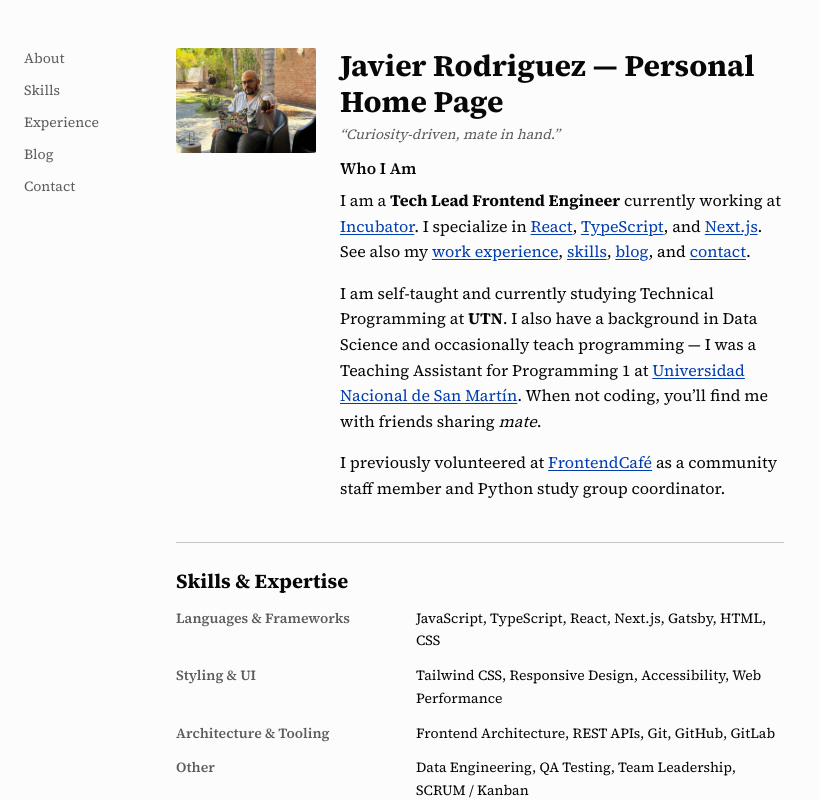
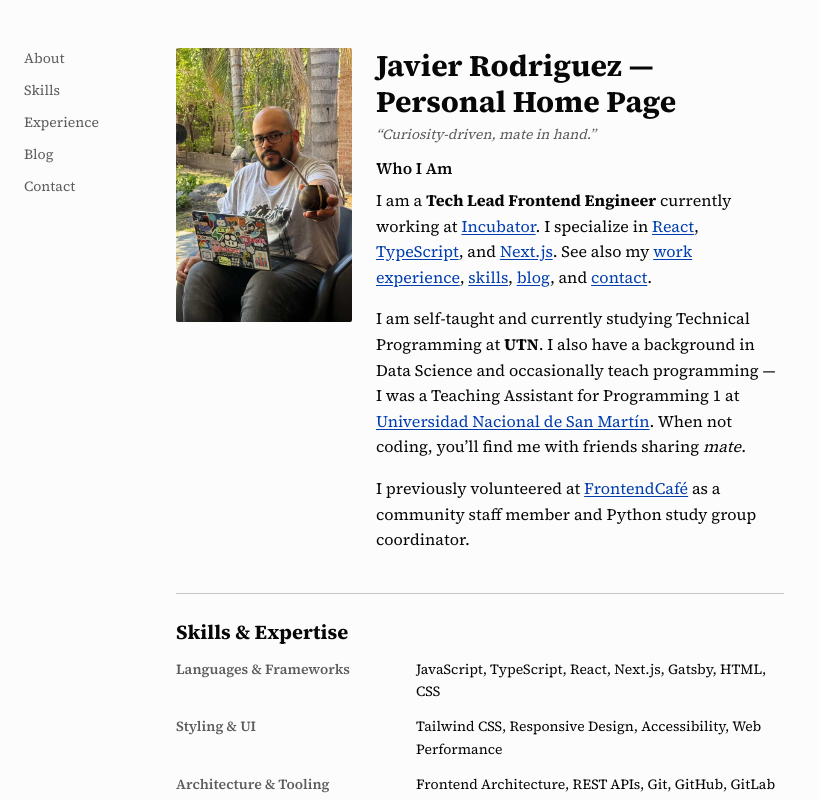
Before and after one commit to JaviCeRodriguez/javier-portfolio, a Next.js app: page / in a window 1280 px wide. Shown: the top 800 px of the page, without its empty margins (0-820 px from the left). Built offline with nearby package versions, Linux system fonts and the light colour scheme.

Commit message:
feat: adjust hero section photo container to portrait format
Change photo container aspect ratio to 9/14 for taller view

Co-authored-by: Javier Rodriguez <68615684+JaviCeRodriguez@users.noreply.github.com>

```diff
--- a/components/hero.tsx
+++ b/components/hero.tsx
@@ -4,13 +4,14 @@ export function Hero() {
   return (
     <section id="about">
       <div className="flex flex-col sm:flex-row gap-6 items-start mb-6">
-        <div className="flex-shrink-0">
+        <div className="flex-shrink-0 w-36 sm:w-44">
           <Image
             src="/mate-mac.jpg"
             alt="Javier Rodriguez"
-            width={140}
-            height={140}
-            className="rounded-sm object-cover"
+            width={176}
+            height={280}
+            className="rounded-sm object-cover object-top w-full h-auto"
+            style={{ aspectRatio: "9 / 14" }}
             priority
           />
         </div>
```
